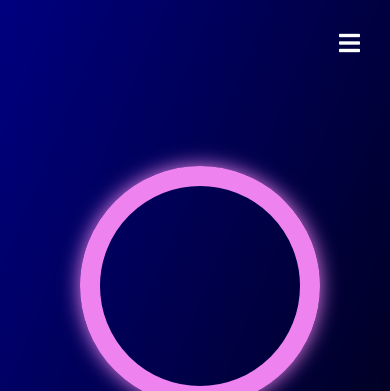
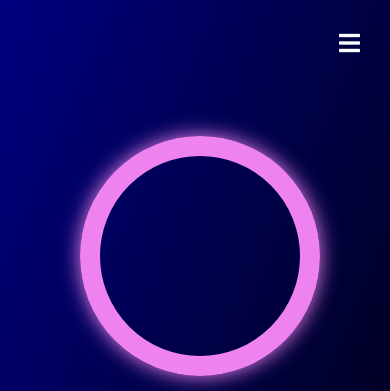
Before and after one commit to Ardiannaa008/Planwyn, a plain HTML site: page pomodoro.html in a window 390 px wide. Shown: the top 391 px of the page. Drawn offline with Linux system fonts and the light colour scheme.

Commit message:
did the pomodoro content more in the middle

```diff
--- a/pomodoro.css
+++ b/pomodoro.css
@@ -132,6 +132,6 @@ font-weight:bold;
     margin-left: 0;
     width: 100%;
     padding: 5px;
-    padding-top: 40%;
+    padding-top: 30%;
   }
 }
```
